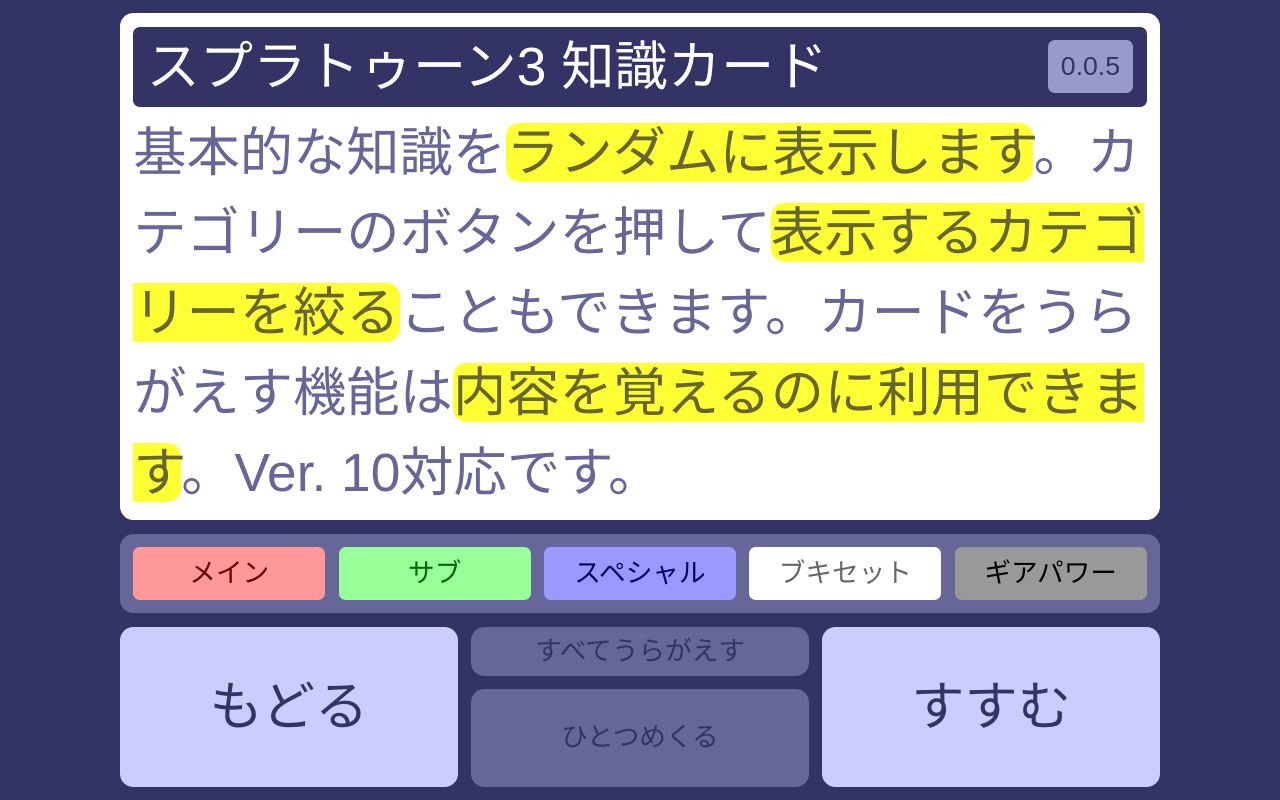
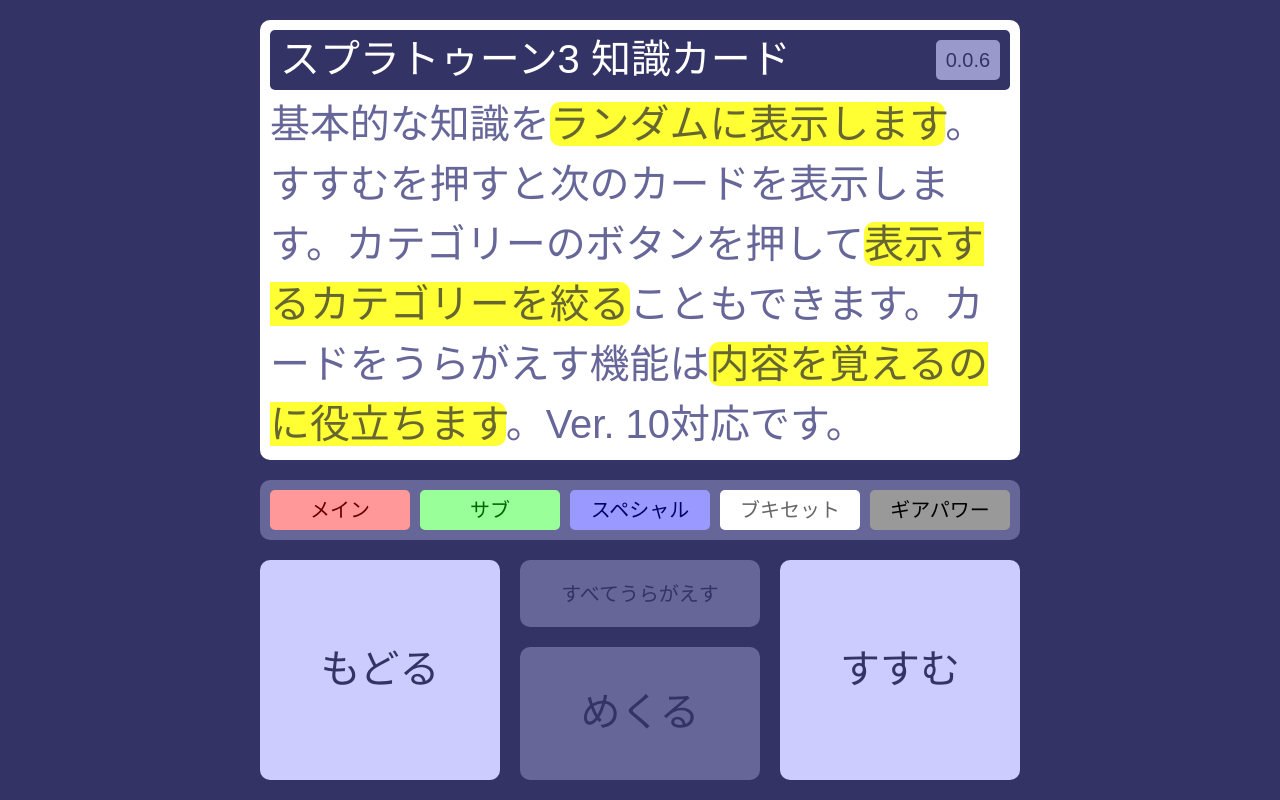
Before and after one commit to aught-ace/splatoon3, a plain HTML site: page index.html in a window 1280 px wide. Drawn offline with Linux system fonts and the light colour scheme.

Commit message:
全体を正方形にしてゆとりを持たせた

```diff
--- a/index.html
+++ b/index.html
@@ -29,7 +29,7 @@
                 <div id="change-button">
                     <button id="back">もどる</button>
                     <label id="reverse"><input type="checkbox">すべてうらがえす</label>
-                    <label id="show"><input type="checkbox">ひとつめくる</label>
+                    <label id="show"><input type="checkbox">めくる</label>
                     <button id="next">すすむ</button>
                 </div>
             </div>
--- a/main.js
+++ b/main.js
@@ -1,13 +1,13 @@
 'use strict';
 
-const thisVersion = '0.0.5';
+const thisVersion = '0.0.6';
 
 // 知識集
 const card = [
     {
         category: thisVersion,
         title: 'スプラトゥーン3 知識カード',
-        body: '基本的な知識を<mark>ランダムに表示します</mark>。カテゴリーのボタンを押して<mark>表示するカテゴリーを絞る</mark>こともできます。カードをうらがえす機能は<mark>内容を覚えるのに利用できます</mark>。Ver. 10対応です。',
+        body: '基本的な知識を<mark>ランダムに表示します</mark>。すすむを押すと次のカードを表示します。カテゴリーのボタンを押して<mark>表示するカテゴリーを絞る</mark>こともできます。カードをうらがえす機能は<mark>内容を覚えるのに役立ちます</mark>。Ver. 10対応です。',
     },
     {
         category: 'サブ',
@@ -67,9 +67,8 @@ const card = [
     {
         category: 'サブ',
         title: 'ポイズンミスト',
-        body: '着弾すると毒の霧が発生し、入った敵の<mark>移動を遅くしてインクを減らし続ける</mark>容器。霧の中に<mark>居続けるほど効果が大きくなる</mark>。',
-    },
-
+        body: '着弾すると毒の霧が発生し、入った敵の<mark>移動を遅くしてインクを減らし続ける</mark>容器。敵が霧の中に<mark>居続けるほど効果が大きくなる</mark>。',
+    },
     {
         category: 'サブ',
         title: 'ラインマーカー',
@@ -89,7 +88,7 @@ const card = [
     {
         category: 'スペシャル',
         title: 'グレートバリア',
-        body: '足元に設置する球状のバリア。敵の<mark>外からのインク攻撃を防ぐ</mark>が、敵自体の侵入は防げない。内部中心の装置や頂上の部品を攻撃されると早く壊れる。',
+        body: '足元に設置する大型の球状のバリア。敵の<mark>外からのインク攻撃を防ぐ</mark>が、敵自体の侵入は防げない。内部中心の装置や頂上の部品を攻撃されると早く壊れる。',
     },
     {
         category: 'スペシャル',
@@ -460,7 +459,7 @@ const card = [
     {
         category: 'メイン',
         title: 'ガエンFF',
-        body: '<mark>スライド前は射程が長く、スライド後は連射が速い</mark>マニューバー。反対にスライド前は連射が遅く、スライド後は射程が短い。',
+        body: '<mark>スライド前は射程が長く、スライド後は連射が速い</mark>マニューバー。',
     },
     {
         category: 'メイン',
@@ -500,7 +499,7 @@ const card = [
     {
         category: 'メイン',
         title: 'クーゲルシュライバー',
-        body: '<mark>撃ち始めは連射が速いが撃ち続けると変化して射程が長く弾ブレが小さくなる</mark>スピナー。発射中に<mark>再チャージができる</mark>。逆に撃ち始めは射程は短く弾ブレが大きく、変化後は連射が遅め。',
+        body: '<mark>撃ち始めは連射が速いが、撃ち続けると変化して射程が長く弾ブレが小さくなる</mark>スピナー。発射中に<mark>再チャージができる</mark>。',
     },
 
     {
@@ -1201,7 +1200,7 @@ const card = [
     },
     {
         category: 'ブキセット',
-        title: 'ハイドラント・カスタム',
+        title: 'ハイドラントカスタム',
         body: '<div>サブは<mark>トラップ</mark>、</div><div>スペシャルは<mark>スミナガシート</mark>。</div>',
     },
     {
--- a/style.css
+++ b/style.css
@@ -1,22 +1,22 @@
 /* 横長 */
-@media (min-aspect-ratio: 4/3) {
+@media (orientation: landscape) {
     main {
-        inline-size: calc(100svh * 4 / 3);
+        inline-size: calc(100svh);
         block-size: 100svh;
-        left: calc(50svw - 50svh * 4 / 3);
+        left: calc(50svw - 50svh);
         top: 0;
     }
     :root {
-        font-size: calc(5svh * 4 / 3 * 0.999);
+        font-size: calc(5svh * 0.999);
     }
 }
 /* 縦長 */
-@media (max-aspect-ratio: 4/3) {
+@media (orientation: portrait) {
     main {
         inline-size: 100svw;
-        block-size: calc(100svw * 3 / 4);
+        block-size: calc(100svw);
         left: 0;
-        top: calc(50svh - 50svw * 3 / 4);
+        top: calc(50svh - 50svw);
     }
     :root {
         font-size: calc(5svw * 0.999);
@@ -24,9 +24,19 @@
 }
 
 main {
-    aspect-ratio: 4 / 3;
+    aspect-ratio: 1 / 1;
     position: fixed;
-    padding: 0.25rem;
+    padding: 0.5rem;
+}
+
+/* うらがえす、めくる */
+:has(#reverse input:checked):has(#show input:not(:checked)) #card,
+:has(#reverse input:not(:checked)):has(#show input:checked) #card {
+    background-color: #669;
+}
+:has(#reverse input:checked):has(#show input:not(:checked)) #card-body,
+:has(#reverse input:not(:checked)):has(#show input:checked) #card-body {
+    visibility: hidden;
 }
 
 #card {
@@ -34,7 +44,7 @@ main {
     color: #336;
     border-radius: 0.25rem;
     inline-size: 100%;
-    block-size: calc(100% - 5rem);
+    block-size: calc(100% - 8rem);
     margin-inline: auto;
     padding-inline: 0.25rem;
     overflow-y: scroll;
@@ -49,15 +59,6 @@ main {
     grid-template-columns: 1fr auto;
     grid-template-rows: 1fr;
     display: grid;
-}
-
-:has(#reverse input:checked):has(#show input:not(:checked)) #card,
-:has(#reverse input:not(:checked)):has(#show input:checked) #card {
-    background-color: #669;
-}
-:has(#reverse input:checked):has(#show input:not(:checked)) #card-body,
-:has(#reverse input:not(:checked)):has(#show input:checked) #card-body {
-    visibility: hidden;
 }
 
 #card-title {
@@ -118,11 +119,7 @@ label:has(#gear-power:checked) {
     color: #000;
 }
 
-#card-body {
-    color: #669;
-    line-height: 1.5em;
-}
-
+#card-body ,
 #card-body div {
     color: #669;
     line-height: 1.5em;
@@ -137,10 +134,10 @@ mark {
 #control {
     inline-size: 100%;
     margin-inline: auto;
-    margin-block-start: 0.25rem;
+    margin-block-start: 0.5rem;
     grid-template-columns: 1fr;
     grid-template-rows: auto auto;
-    gap: 0.25rem;
+    gap: 0.5rem;
     display: grid;
 }
 
@@ -149,8 +146,7 @@ mark {
     grid-template-columns: repeat(5, 1fr);
     grid-template-rows: 1fr;
     border-radius: 0.25rem;
-    padding-inline: 0.25rem;
-    padding-block: 0.25rem;
+    padding: 0.25rem;
     gap: 0.25rem;
     display: grid;
 }
@@ -174,9 +170,9 @@ input[type="checkbox"] {
 #change-button {
     grid-template-columns: 1fr 1fr 1fr;
     grid-template-rows: 1fr 2fr;
-    block-size: 3rem;
+    block-size: 5.5rem;
     border-radius: 0.25rem;
-    gap: 0.25rem;
+    gap: 0.5rem;
     display: grid;
 }
 
@@ -204,6 +200,7 @@ input[type="checkbox"] {
 #reverse {
     grid-column: 2 / 3;
     grid-row: 1 / 2;
+    font-size: 0.5rem;
 }
 #show {
     grid-column: 2 / 3;
@@ -212,7 +209,6 @@ input[type="checkbox"] {
 #change-button label {
     background-color: #669;
     color: #336;
-    font-size: 0.5rem;
     display: flex;
     align-items: center;
     justify-content: center;
```
